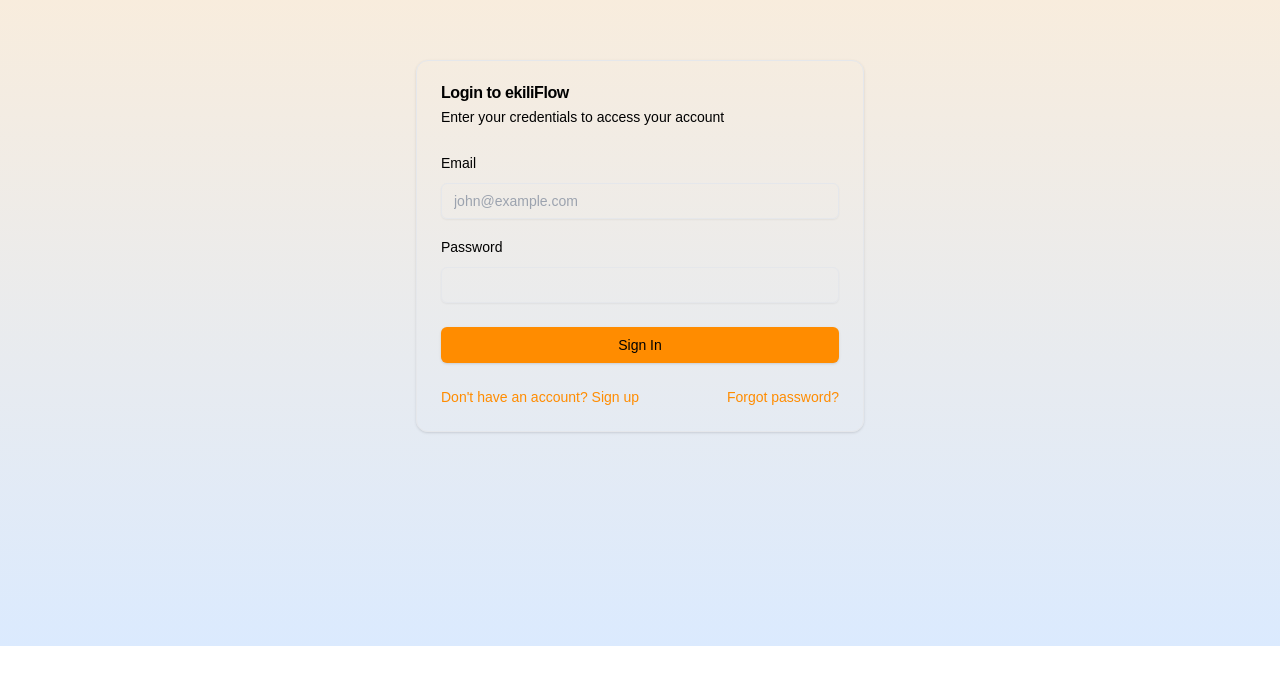
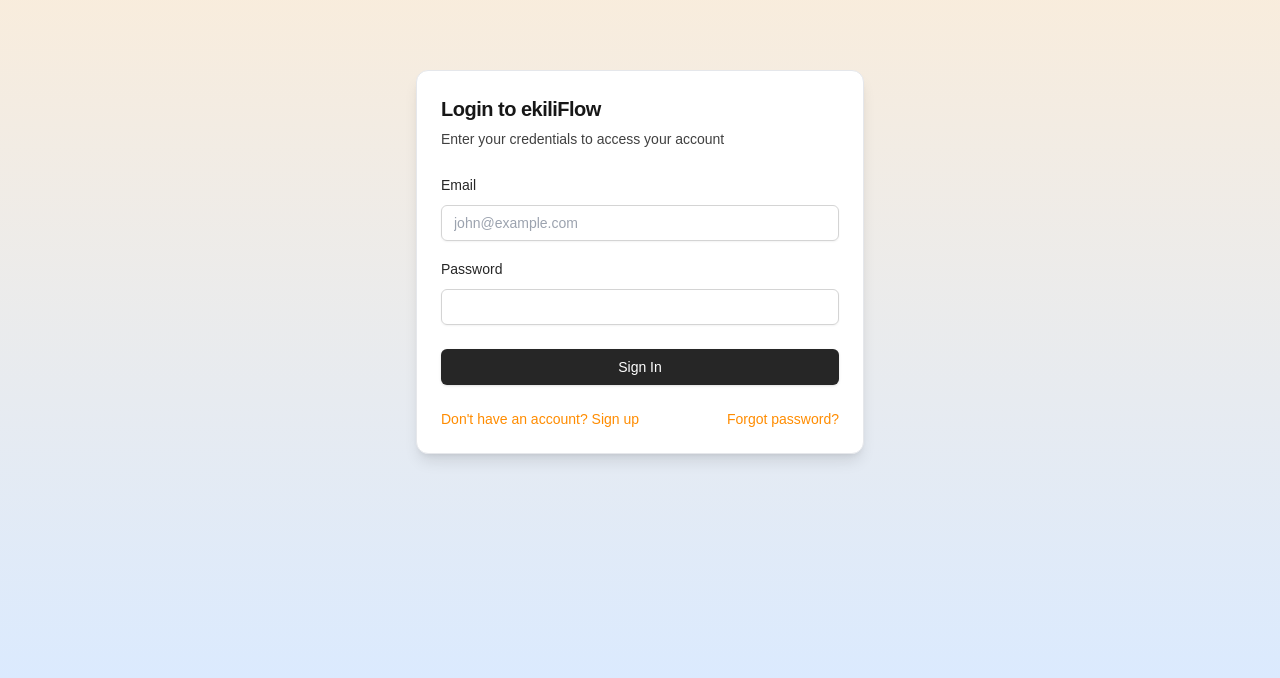
Before and after one commit to ekilie/ekiliFlow, a Next.js app: page /auth/login in a window 1280 px wide. Shown: the part 154-832 px from the top of the page. Before the commit the page ends 800 px from the top, so only its background shows below. Built offline with nearby package versions, Linux system fonts and the light colour scheme.

Commit message:
fixed the auth ui

```diff
--- a/app/auth/login/page.tsx
+++ b/app/auth/login/page.tsx
@@ -25,25 +25,32 @@
       initial={{ opacity: 0, y: 20 }}
       animate={{ opacity: 1, y: 0 }}
       transition={{ duration: 0.5 }}
+      className="flex justify-center items-center min-h-screen"
     >
-      <Card>
+      <Card className="w-full max-w-md bg-white dark:bg-neutral-800 shadow-lg">
         <CardHeader>
-          <CardTitle>Login to ekiliFlow</CardTitle>
-          <CardDescription>Enter your credentials to access your account</CardDescription>
+          <CardTitle className="text-xl font-semibold text-neutral-900 dark:text-white">Login to ekiliFlow</CardTitle>
+          <CardDescription className="text-sm text-neutral-700 dark:text-neutral-400">
+            Enter your credentials to access your account
+          </CardDescription>
         </CardHeader>
         <CardContent>
           <form onSubmit={handleSubmit}>
             <div className="space-y-4">
               <div className="space-y-2">
-                <Label htmlFor="email">Email</Label>
-                <Input id="email" type="email" placeholder="john@example.com" required />
+                <Label htmlFor="email" className="text-sm text-neutral-800 dark:text-neutral-300">Email</Label>
+                <Input id="email" type="email" placeholder="john@example.com" required className="border-neutral-300 dark:border-neutral-600 focus:ring-2 focus:ring-neutral-500 dark:focus:ring-neutral-400" />
               </div>
               <div className="space-y-2">
-                <Label htmlFor="password">Password</Label>
-                <Input id="password" type="password" required />
+                <Label htmlFor="password" className="text-sm text-neutral-800 dark:text-neutral-300">Password</Label>
+                <Input id="password" type="password" required className="border-neutral-300 dark:border-neutral-600 focus:ring-2 focus:ring-neutral-500 dark:focus:ring-neutral-400" />
               </div>
             </div>
-            <Button className="w-full mt-6" type="submit" disabled={isLoading}>
+            <Button
+              className="w-full mt-6 bg-neutral-800 dark:bg-neutral-700 text-white hover:bg-neutral-700 dark:hover:bg-neutral-600"
+              type="submit"
+              disabled={isLoading}
+            >
               {isLoading ? (
                 <>
                   <Loader2 className="mr-2 h-4 w-4 animate-spin" />
@@ -56,10 +63,10 @@
           </form>
         </CardContent>
         <CardFooter className="flex justify-between">
-          <Link href="/auth/register" className="text-sm text-primary hover:underline">
+          <Link href="/auth/register" className="text-sm text-primary hover:underline dark:text-neutral-300">
             Don't have an account? Sign up
           </Link>
-          <Link href="/auth/reset-password" className="text-sm text-primary hover:underline">
+          <Link href="/auth/reset-password" className="text-sm text-primary hover:underline dark:text-neutral-300">
             Forgot password?
           </Link>
         </CardFooter>
--- a/app/auth/register/page.tsx
+++ b/app/auth/register/page.tsx
@@ -25,8 +25,9 @@
       initial={{ opacity: 0, y: 20 }}
       animate={{ opacity: 1, y: 0 }}
       transition={{ duration: 0.5 }}
+      className="flex justify-center items-center min-h-screen"
     >
-      <Card>
+      <Card className="w-full max-w-md bg-white dark:bg-neutral-800 shadow-lg">
         <CardHeader>
           <CardTitle>Create an Account</CardTitle>
           <CardDescription>Sign up for ekiliFlow to get started</CardDescription>
@@ -36,22 +37,22 @@
             <div className="space-y-4">
               <div className="space-y-2">
                 <Label htmlFor="name">Full Name</Label>
-                <Input id="name" placeholder="John Doe" required />
+                <Input id="name" placeholder="John Doe" required className="border-neutral-300 dark:border-neutral-600 focus:ring-2 focus:ring-neutral-500 dark:focus:ring-neutral-400" />
               </div>
               <div className="space-y-2">
                 <Label htmlFor="email">Email</Label>
-                <Input id="email" type="email" placeholder="john@example.com" required />
+                <Input id="email" type="email" placeholder="john@example.com" required className="border-neutral-300 dark:border-neutral-600 focus:ring-2 focus:ring-neutral-500 dark:focus:ring-neutral-400" />
               </div>
               <div className="space-y-2">
                 <Label htmlFor="password">Password</Label>
-                <Input id="password" type="password" required />
+                <Input id="password" type="password" required className="border-neutral-300 dark:border-neutral-600 focus:ring-2 focus:ring-neutral-500 dark:focus:ring-neutral-400" />
               </div>
               <div className="space-y-2">
                 <Label htmlFor="confirm-password">Confirm Password</Label>
-                <Input id="confirm-password" type="password" required />
+                <Input id="confirm-password" type="password" required className="border-neutral-300 dark:border-neutral-600 focus:ring-2 focus:ring-neutral-500 dark:focus:ring-neutral-400" />
               </div>
             </div>
-            <Button className="w-full mt-6" type="submit" disabled={isLoading}>
+            <Button className="w-full mt-6 bg-neutral-800 dark:bg-neutral-700 text-white hover:bg-neutral-700 dark:hover:bg-neutral-600" type="submit" disabled={isLoading}>
               {isLoading ? (
                 <>
                   <Loader2 className="mr-2 h-4 w-4 animate-spin" />
@@ -64,7 +65,7 @@
           </form>
         </CardContent>
         <CardFooter>
-          <Link href="/auth/login" className="text-sm text-primary hover:underline">
+          <Link href="/auth/login" className="text-sm text-primary hover:underline dark:text-neutral-300">
             Already have an account? Sign in
           </Link>
         </CardFooter>
--- a/app/auth/reset-password/page.tsx
+++ b/app/auth/reset-password/page.tsx
@@ -25,8 +25,9 @@
       initial={{ opacity: 0, y: 20 }}
       animate={{ opacity: 1, y: 0 }}
       transition={{ duration: 0.5 }}
+      className="flex justify-center items-center min-h-screen"
     >
-      <Card>
+      <Card className="w-full max-w-md bg-white dark:bg-neutral-800 shadow-lg">
         <CardHeader>
           <CardTitle>Reset Password</CardTitle>
           <CardDescription>Enter your email to reset your password</CardDescription>
@@ -36,10 +37,10 @@
             <div className="space-y-4">
               <div className="space-y-2">
                 <Label htmlFor="email">Email</Label>
-                <Input id="email" type="email" placeholder="john@example.com" required />
+                <Input id="email" type="email" placeholder="john@example.com" required className="border-neutral-300 dark:border-neutral-600 focus:ring-2 focus:ring-neutral-500 dark:focus:ring-neutral-400" />
               </div>
             </div>
-            <Button className="w-full mt-6" type="submit" disabled={isLoading}>
+            <Button className="w-full mt-6 bg-neutral-800 dark:bg-neutral-700 text-white hover:bg-neutral-700 dark:hover:bg-neutral-600" type="submit" disabled={isLoading}>
               {isLoading ? (
                 <>
                   <Loader2 className="mr-2 h-4 w-4 animate-spin" />
@@ -52,7 +53,7 @@
           </form>
         </CardContent>
         <CardFooter>
-          <Link href="/auth/login" className="text-sm text-primary hover:underline">
+          <Link href="/auth/login" className="text-sm text-primary hover:underline dark:text-neutral-300">
             Remember your password? Sign in
           </Link>
         </CardFooter>
```
